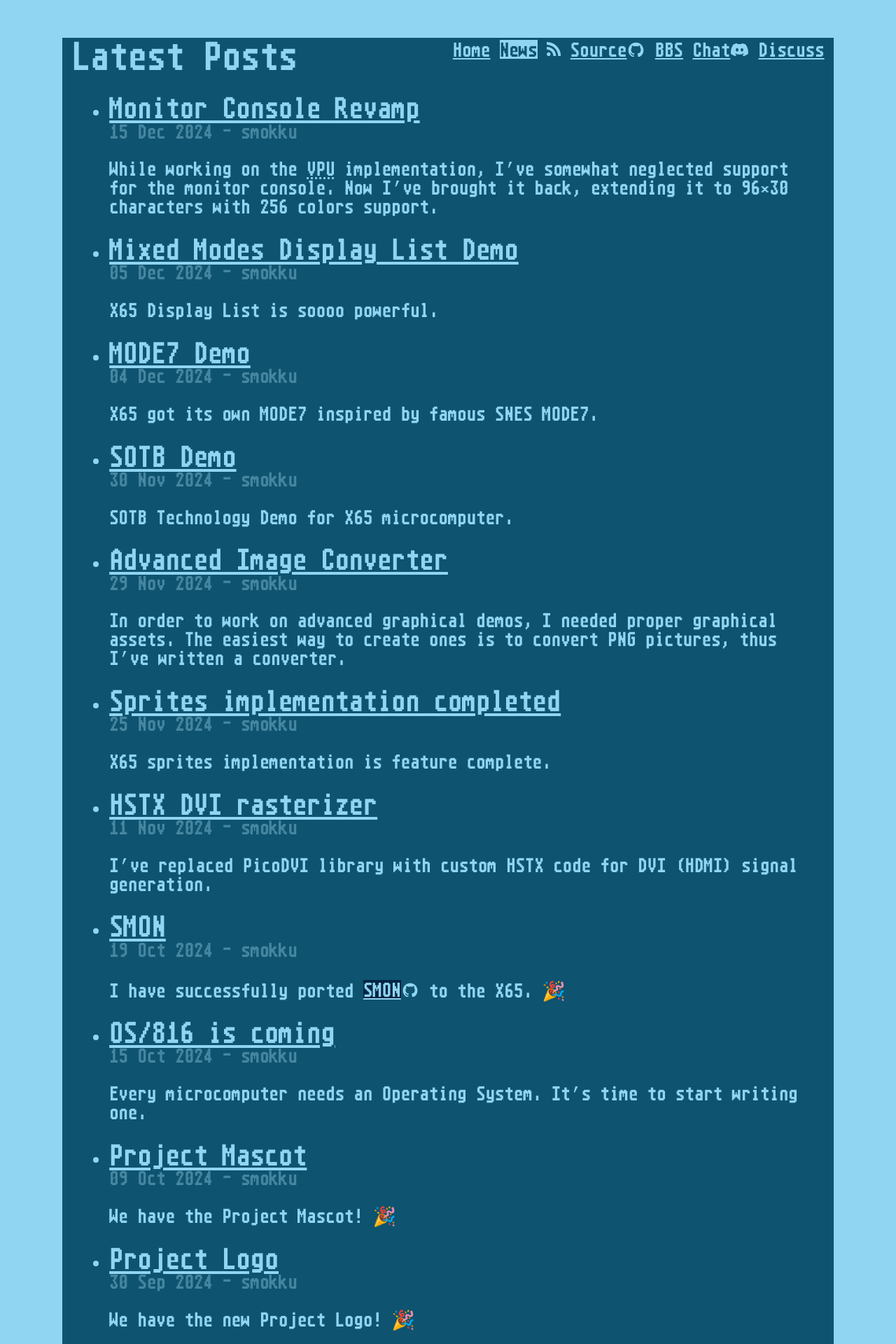
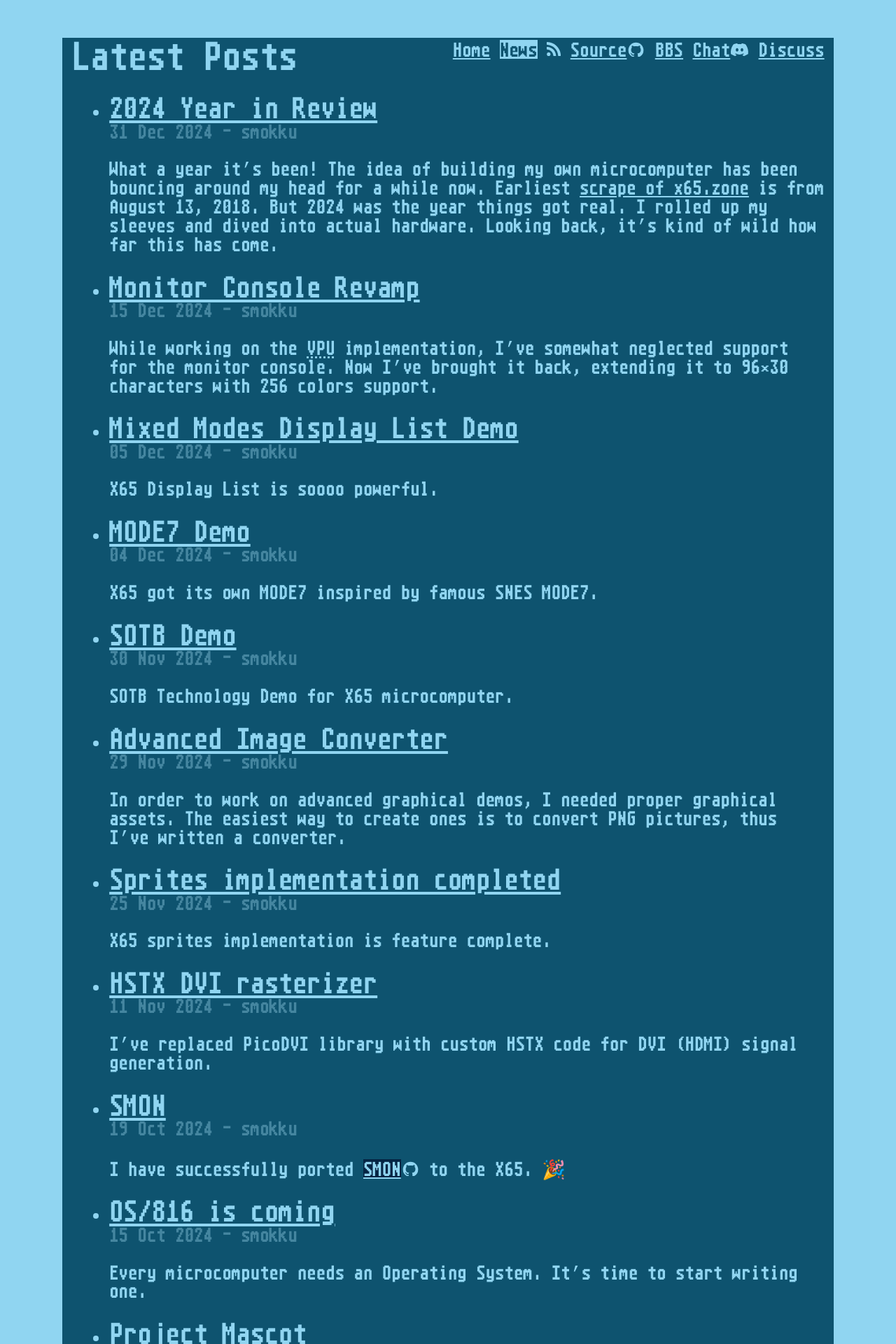
Before and after one commit to X65/x65.github.io, a Jekyll site: the page built from news.html, in a window 1280 px wide. Shown: the top 1920 px of the page at 70% size. Built offline with Jekyll 4.4.1, drawn with Linux system fonts in a browser that asks for light colours; some web fonts are replaced; part of the change alters nothing that is shown.

Commit message:
2024 Year in Review

```diff
--- /dev/null
+++ b/_posts/2024-12-31-year-summary.md
@@ -0,0 +1,74 @@
+---
+title: 2024 Year in Review
+category: news
+author: smokku
+---
+
+What a year it’s been! The idea of building my own microcomputer has been bouncing around my head for a while now. Earliest [scrape of x65.zone](https://web.archive.org/web/20180813014535/http://x65.zone/) is from August 13, 2018. But 2024 was the year things got real. I rolled up my sleeves and dived into actual hardware. Looking back, it’s kind of wild how far this has come.
+
+Here’s the journey, step by step:
+
+---
+
+### January 14, 2024 – Let’s build a computer
+
+Finally took the plunge and started assembling a breadboard prototype. My kid got curious and hung around, asking questions about "building a computer." It was a sweet moment — kind of felt like sharing a piece of my childhood fascination with him.
+
+### January 19, 2024 – RIA firmware running
+
+Got the RP6502 Picocomputer's RIA firmware running on the breadboard. It’s based on solid, well-documented code, so this felt like laying a sturdy foundation to build on.
+
+### January 20, 2024 – CPU bus circuitry adventures
+
+Took a deep dive into the `65C816`’s data bus cycle. Used some clever ideas inspired by the Neo6502 project to work with a full 24-bit address space without eating up too many GPIO pins. It was tricky, but satisfying.
+
+### January 27, 2024 – Choosing RAM
+
+Had to nix the idea of vintage DRAM (too impractical) and went with PSRAM. Four chips, 4MB each, to simulate 16MB for the CPU. Vintage vibes with modern reliability.
+
+### February 18-29, 2024 – Making it all talk
+
+This month was all about getting the CPU, bus, and memory to play nice. Highlights included:
+
+- Setting up memory decoders to save GPIO pins.
+- Seeing the PIO drive the CPU.
+- Switching memory to QPI mode for speed.
+- Watching the CPU execute NOPs — a humble but thrilling first step!
+
+### March 1-21, 2024 – Memory, text, and video
+
+A lot happened in March:
+
+- Got the CPU reading and writing memory.
+- Switched to faster memory chips.
+- Even optimized some clock cycles for a speed boost.
+- Then came the fun part: VGA output, followed by DVI. Text mode on DVI was a game-changer — it felt like the project was finally starting to "speak."
+
+### March 24-26, 2024 – Hello, internet
+
+Updated the website and launched a BBS for the X65. It’s all about community, right? Bonus: made the BBS web-accessible for those who want the nostalgia but don’t run a terminal.
+
+### April-June 2024 – protoA, protoB, and pretty pictures
+
+The breadboard was maxing out its potential, so I designed and received the `protoA` PCB. It had quirks, but it worked. By June, `protoB` arrived, complementing the build. Along the way:
+
+- Implemented text mode, high-res mode, and multi-color graphics.
+- Expanded to 256 colors.
+- Added sprites! Watching them dance around the screen felt awesome.
+
+### August-November 2024 – New hardware, big upgrades
+
+Upgraded to the RP2350 microcontroller and new PSRAM. Then brought in `SMON` — a machine language monitor that made debugging so much easier. By November, sprite functionality was fully fleshed out, and I created an image converter to simplify content creation.
+
+### December 2024 – Demos galore
+
+Ended the year with a bang:
+
+- "Shadow of the Beast" demo? Check.
+- `MODE7`-style affine transformations? Check.
+- Mixed-mode display list? Double-check.
+- Even revamped the monitor console with a full 256-color palette for some extra flair.
+
+---
+
+Looking back, 2024 has been one heck of a ride. The X65 went from a breadboard dream to something tangible, with hardware and software actually working together. I can’t wait to see where it goes in 2025!
--- a/assets/style.css
+++ b/assets/style.css
@@ -23,8 +23,9 @@ body, h1, h2, h3, h4, h5, h6, p, ol, ul {
 }
 h1, h2, h3 {
   margin-bottom: 0.5em;
+  font-weight: normal;
 }
-p {
+p, p+ul {
   margin: 1em 0;
 }
 body {
```
